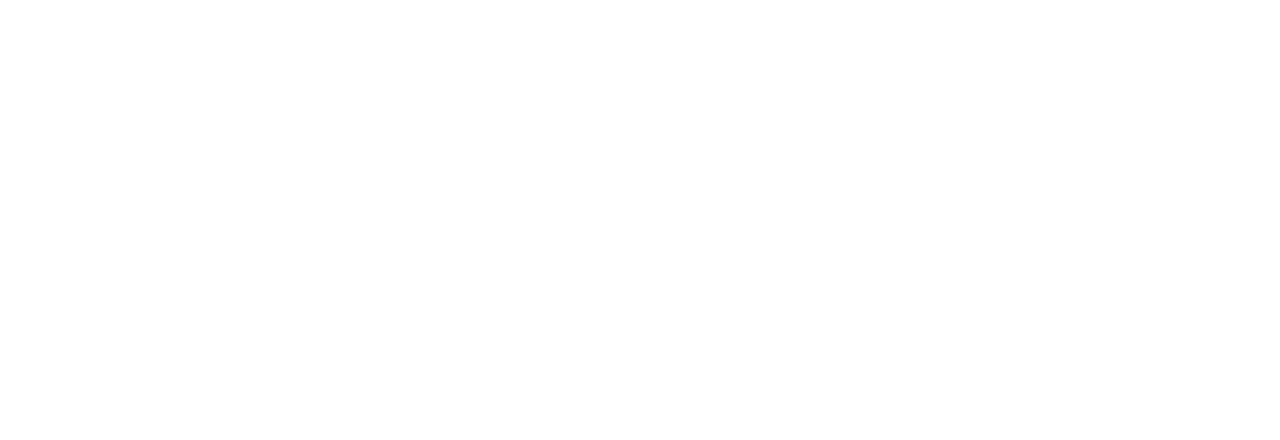
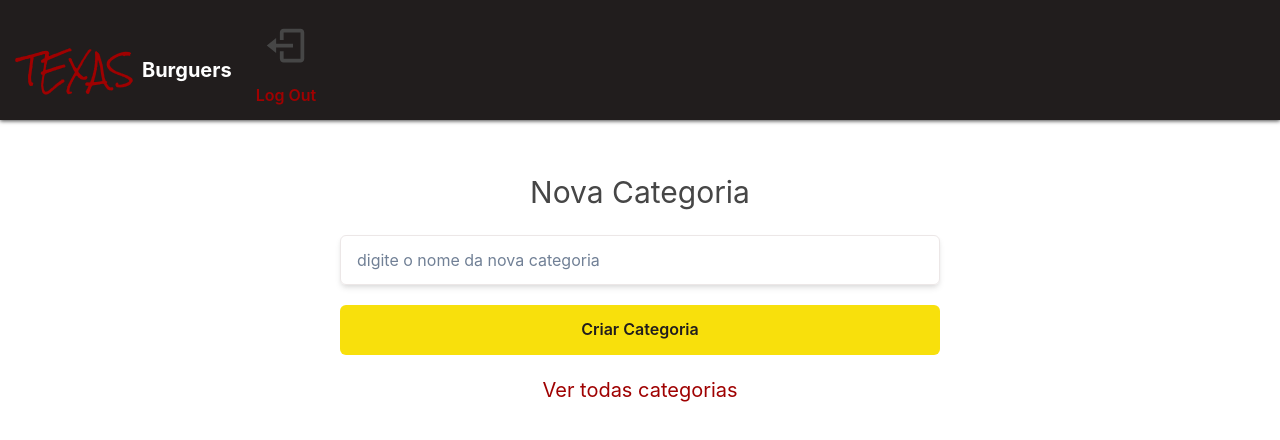
Before and after one commit to zecart22/frontend-my-simple-restaurant, a React (Create React App) app: page /createcategory in a window 1280 px wide. Shown: the top 440 px of the page. Built offline with nearby package versions, Linux system fonts and the light colour scheme.

Commit message:
feat/ page CreateCategory Done

```diff
--- /dev/null
+++ b/src/pages/CreateCategory/index.tsx
@@ -0,0 +1,31 @@
+import { VStack, Text, Input, Button } from "@chakra-ui/react";
+import { Header } from "../../components/Header";
+
+export const CreateCategory = () => {
+  return (
+    <>
+      <Header />
+      <VStack mt={50} spacing={5} justifyContent={"center"}>
+        <Text fontSize={30}>Nova Categoria</Text>
+        <Input
+          w={["270px", "380px", "400px", "600px"]}
+          h={"50px"}
+          placeholder={"digite o nome da nova categoria"}
+          border={"1px"}
+          borderColor={"theme.gray50"}
+          boxShadow={"md"}
+        />
+        <Button
+          w={["270px", "380px", "400px", "600px"]}
+          h={"50px"}
+          color={"theme.grafit"}
+          children={"Criar Categoria"}
+          bg={"theme.yellow"}
+        />
+        <Text fontSize={20} color={"theme.red"}>
+          Ver todas categorias
+        </Text>
+      </VStack>
+    </>
+  );
+};
--- a/src/routes/index.tsx
+++ b/src/routes/index.tsx
@@ -2,6 +2,7 @@
 import { Login } from "../pages/Login";
 import { Signup } from "../pages/Singup";
 import { Dashboard } from "../pages/Dashboard";
+import { CreateCategory } from "../pages/CreateCategory";
 
 export const Routes = () => {
   return (
@@ -9,6 +10,7 @@
       <Route exact path="/" component={Login} />
       <Route exact path="/signup" component={Signup} />
       <Route exact path="/dashboard" component={Dashboard} />
+      <Route exact path="/createcategory" component={CreateCategory} />
     </Switch>
   );
 };
```
